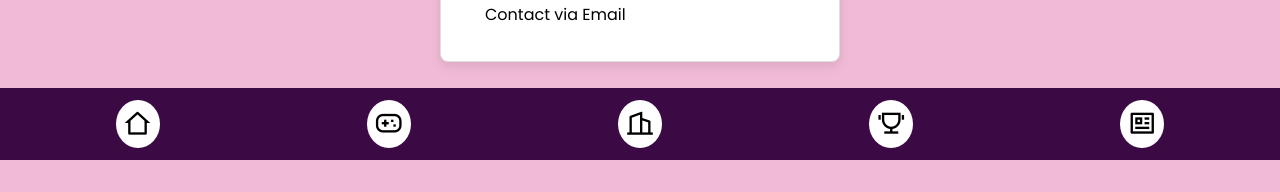
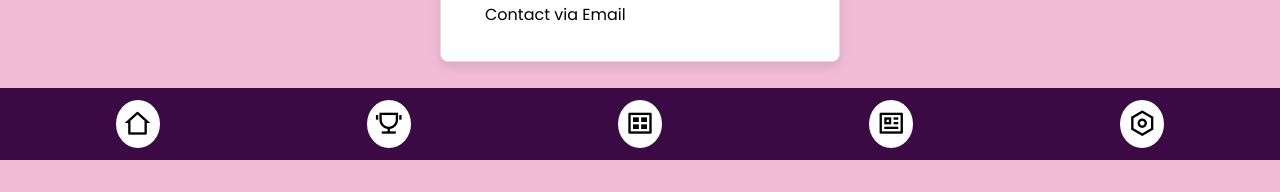
Before and after one commit to adityadhiman-in/questify, a Node server app: template views/singlePost.ejs in a window 1280 px wide. Shown: the part 640-832 px from the top of the page. Run offline with Node 20, Linux system fonts and the light colour scheme; the template is opened without the code that fills it: values that come from a table or form of the project are taken from there, others are empty; tables that the repository leaves empty hold one stand-in row (values such as "Sample post"); grey boxes marked "Sample" are stand-in pictures; some libraries are stand-ins or nearby versions.

Commit message:
footer completed

```diff
--- a/views/editProfile.ejs
+++ b/views/editProfile.ejs
@@ -61,4 +61,4 @@
   </div>
 </div>
 
-<%- include("partials/footer.ejs") %>
+<%- include("partials/loggedInFooter.ejs") %>
--- a/views/explore.ejs
+++ b/views/explore.ejs
@@ -35,4 +35,4 @@
   </div>
 </div>
 
-<%- include("partials/footer.ejs") %>
+<%- include("partials/loggedInFooter.ejs") %>
--- a/views/partials/loggedInFooter.ejs
+++ b/views/partials/loggedInFooter.ejs
@@ -4,15 +4,16 @@
         <a href="/"><i class="ri-home-2-line"></i></a>
     </div>
     <div class="footerItem">
-        <a href="/users/playgame"><i class="ri-gamepad-line"></i></a>
+        <a href="#"><i class="ri-trophy-line"></i></a>
     </div>
     <div class="footerItem">
-        <a href="#"><i class="ri-building-2-line"></i></a>
+        <a href="/users/explore"><i class="ri-gallery-view"></i></i></a>
     </div>
     <div class="footerItem">
-        <a href=""><i class="ri-trophy-line"></i></a>
-    </div><div class="footerItem">
         <a href="/users/profile"><i class="ri-profile-line"></i></a>
+    </div>
+    <div class="footerItem">
+        <a href="/users/edit-profile"><i class="ri-settings-line"></i></i></a>
     </div>
     </div>
 </footer>
--- a/views/profile.ejs
+++ b/views/profile.ejs
@@ -37,4 +37,4 @@
   </section> -->
 </main>
 
-<%- include("partials/footer.ejs") %>
+<%- include("partials/loggedInFooter.ejs") %>
```
